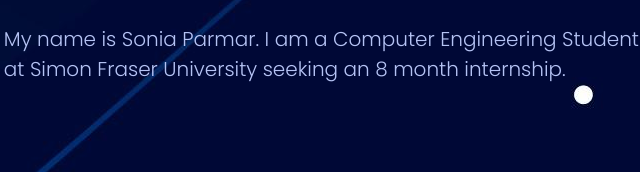
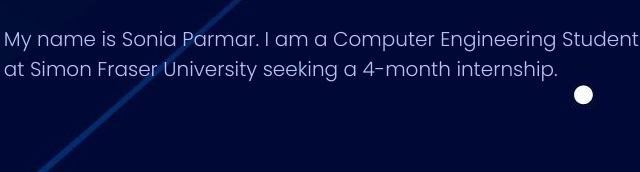
Before and after one commit to sp-171/personal_portfolio, a plain HTML site: page index.html in a window 1280 px wide. Shown: the part 371-543 px from the top of the page, 265-905 px from the left. Drawn offline with Linux system fonts and the light colour scheme.

Commit message:
Updated header text in index.html

```diff
--- a/index.html
+++ b/index.html
@@ -75,7 +75,7 @@
 
                         <div class = "descriptionhome">
                             <p> My name is Sonia Parmar. I am a Computer Engineering Student <br>
-                                at Simon Fraser University seeking an 8 month internship.
+                                at Simon Fraser University seeking a 4-month internship.
                             </p>
                         </div>
                     </div>
```
